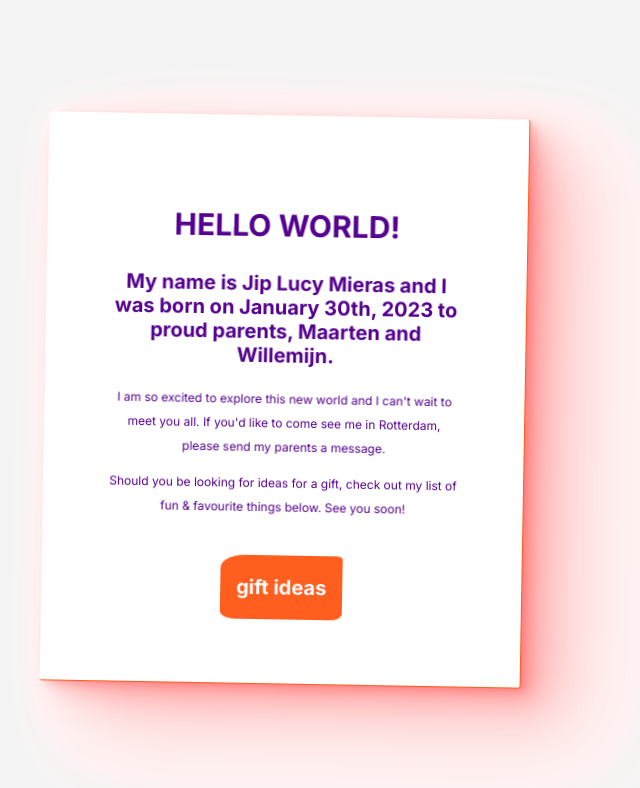
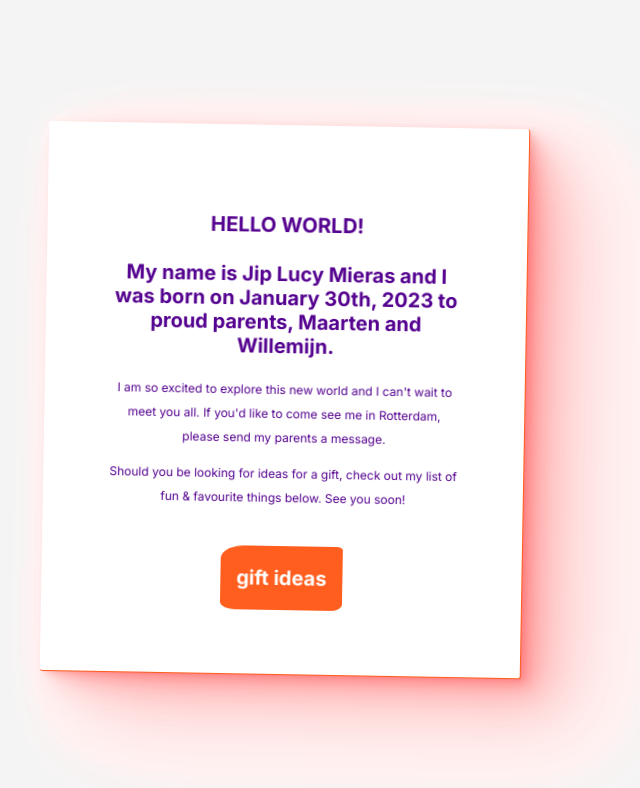
Before and after one commit to mieras/jipmieras, a plain HTML site: page index.html in a window 1280 px wide. Shown: the whole page, without its empty margins (355-995 px from the left). Drawn offline with nearby package versions, Linux system fonts and the light colour scheme; a script that the page names is missing.

Commit message:
font-size

```diff
--- a/css/main.css
+++ b/css/main.css
@@ -148,7 +148,7 @@ body {
 }
 
 p.hello {
-	font-size: clamp(0.875rem, 1.25vw + 0.875rem, 2.25rem);
+	font-size: clamp(0.875rem, 1.25vw + 0.275rem, 2.25rem);
 	line-height: clamp(1.5rem, 1.5vw + 1.25rem, 2rem);
   font-weight: 700;
   text-transform: uppercase;
```
